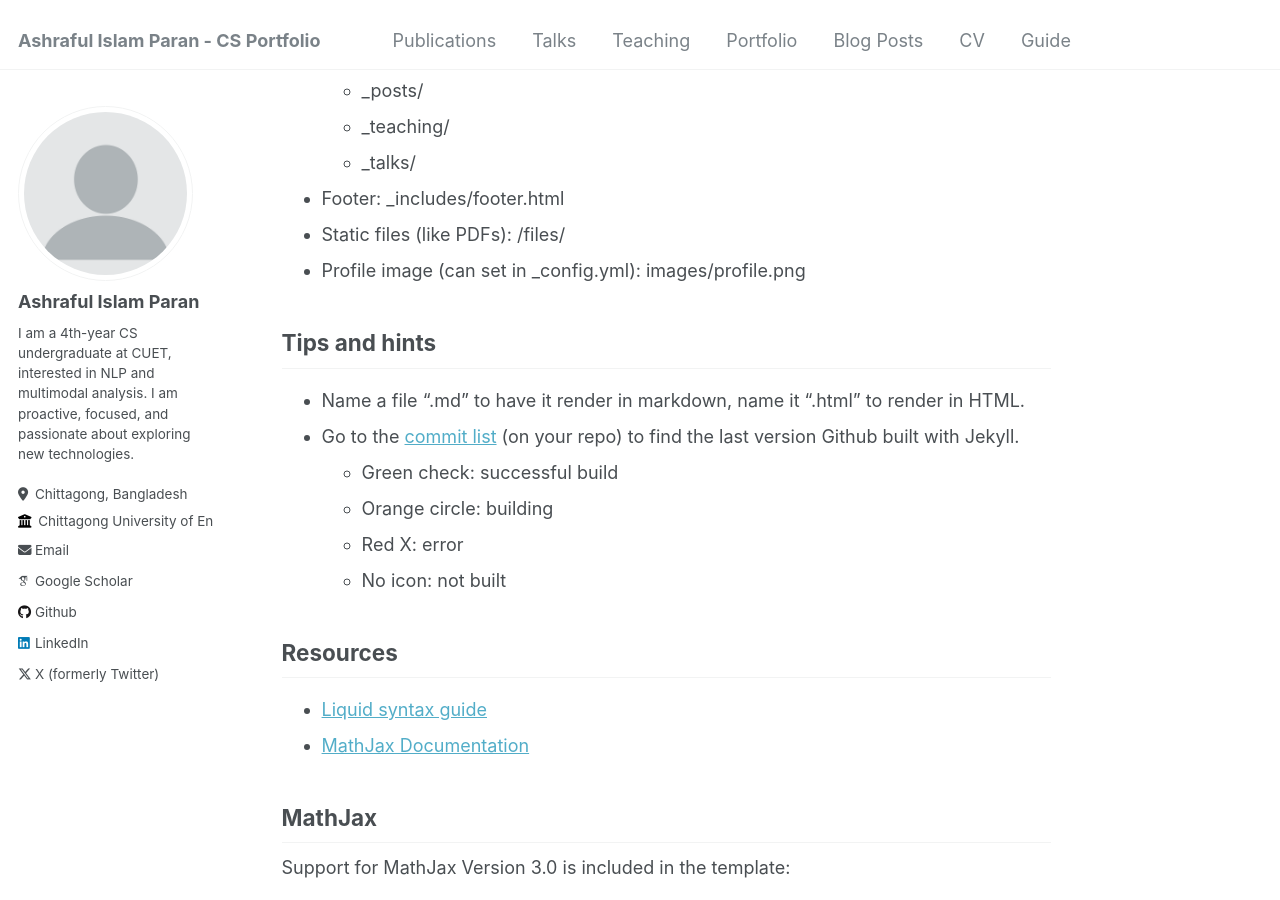
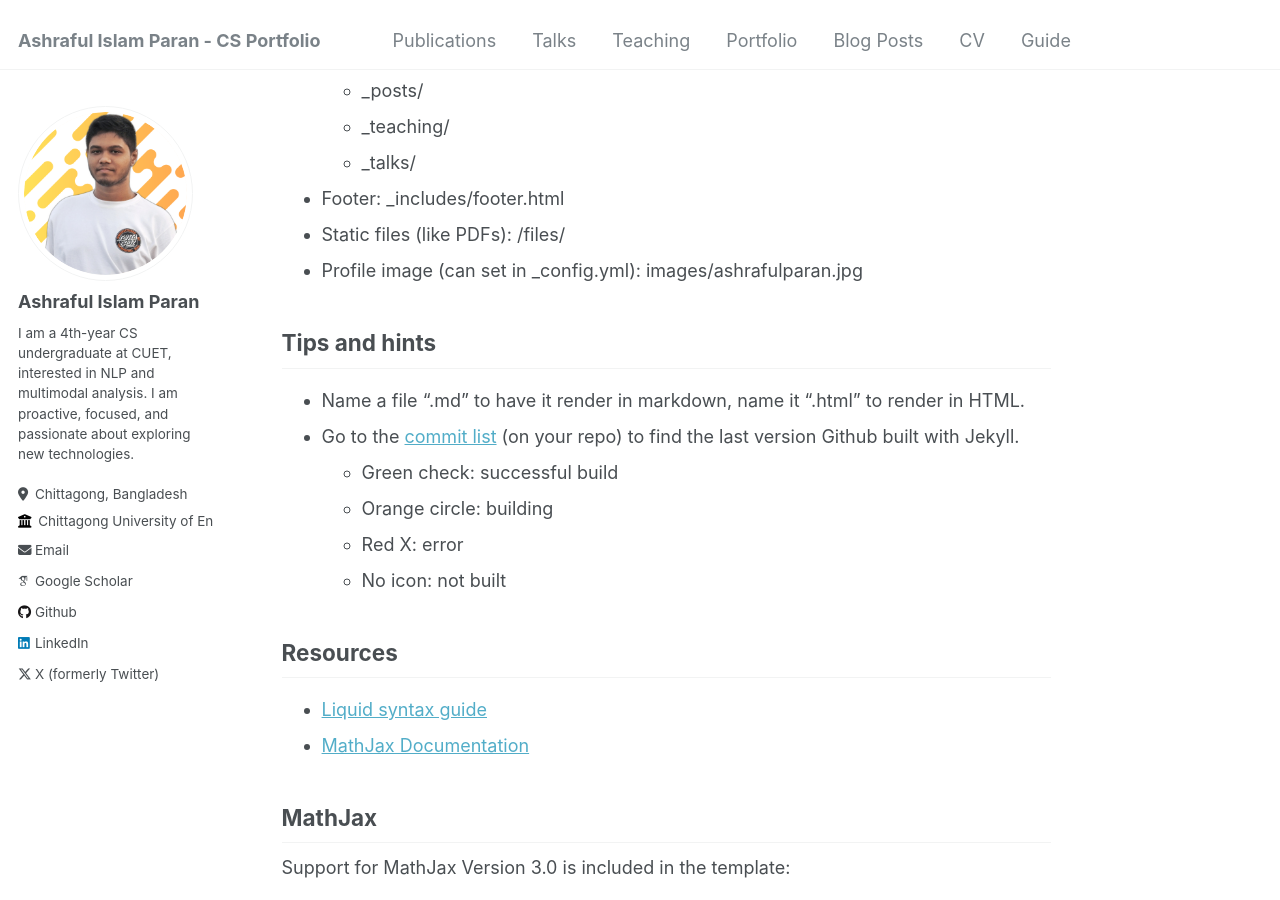
Before and after one commit to ashrafulparan2/ashrafulparan2.github.io, a Jekyll site: the page built from _pages/markdown.md, in a window 1280 px wide and 900 px high, scrolled down 389 px. Built offline with Jekyll 4.4.1, drawn with Linux system fonts in a browser that asks for light colours; some web fonts are replaced.

Commit message:
image added

```diff
--- a/_config.yml
+++ b/_config.yml
@@ -12,13 +12,13 @@ title                    : "Ashraful Islam Paran - CS Portfolio"
 title_separator          : "-"
 name                     : &name "Ashraful Islam Paran"
 description              : &description "CS Undergraduate at CUET with a focus on NLP and multimodal analysis."
-url                      : "https://ashrafulparan.github.io" # Change to your GitHub Pages URL
+url                      : "https://ashrafulparan2.github.io" # Change to your GitHub Pages URL
 baseurl                  : ""
-repository               : "ashrafulparan/ashrafulparan.github.io" # Change to your repository
+repository               : "ashrafulparan/ashrafulparan2.github.io" # Change to your repository
 
 # Site Author
 author:
-  avatar                 : "profile.png"
+  avatar                 : "ashrafulparan.jpg"
   name                   : "Ashraful Islam Paran"
   bio                    : "I am a 4th-year CS undergraduate at CUET, interested in NLP and multimodal analysis. I am proactive, focused, and passionate about exploring new technologies."
   location               : "Chittagong, Bangladesh"
--- a/_pages/markdown.md
+++ b/_pages/markdown.md
@@ -20,7 +20,7 @@ redirect_from:
   * _talks/
 * Footer: _includes/footer.html
 * Static files (like PDFs): /files/
-* Profile image (can set in _config.yml): images/profile.png
+* Profile image (can set in _config.yml): images/ashrafulparan.jpg
 
 ## Tips and hints
 
```
Also changed, not shown: images/ashrafulparan.jpg (added).
